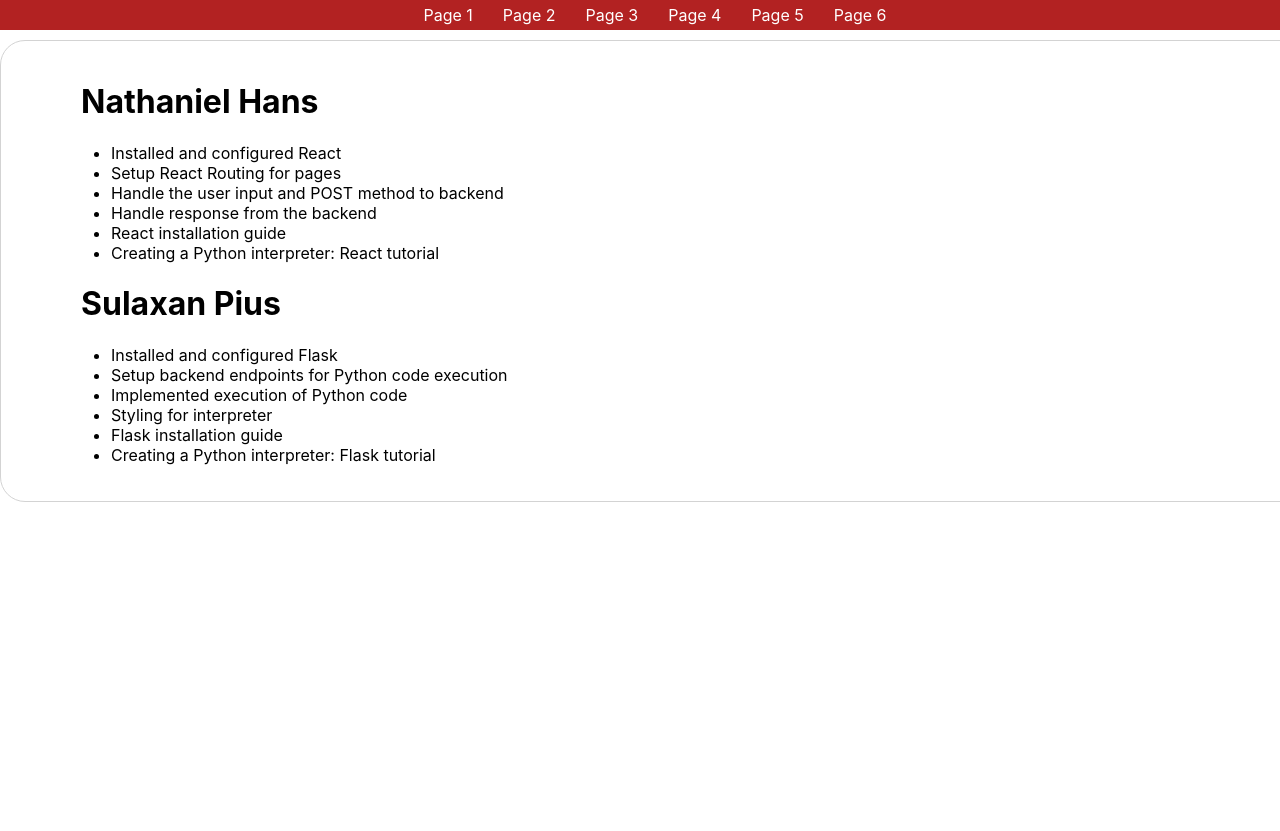
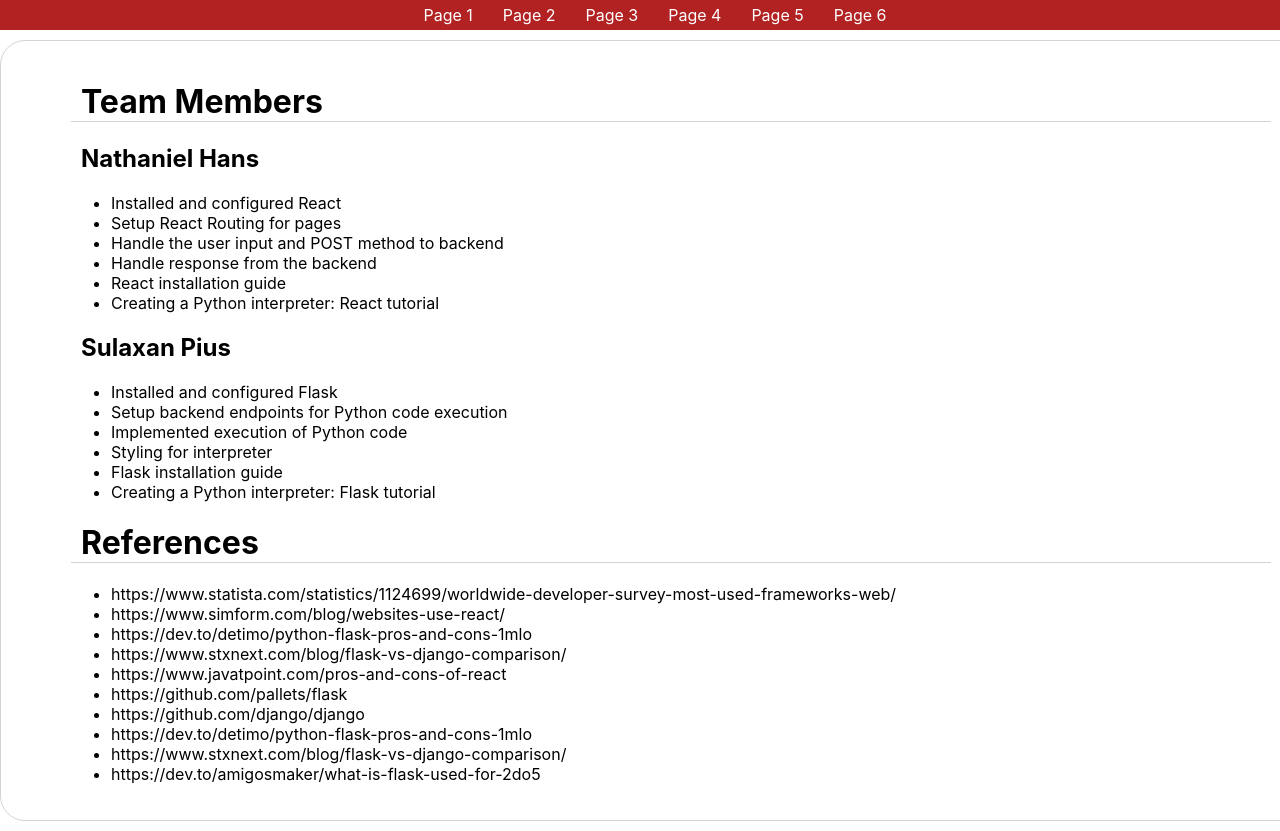
Before and after one commit to nathan-builds/cps530Project, a React (Create React App) app in the folder frontend/: page /page6 in a window 1280 px wide. Shown: the top 831 px of the page. Before the commit the page ends 800 px from the top, so only its background shows below. Built offline with nearby package versions, Linux system fonts and the light colour scheme.

Commit message:
add references

```diff
--- a/frontend/src/pages/Page6.js
+++ b/frontend/src/pages/Page6.js
@@ -4,7 +4,8 @@ const Page6 = () => {
   return (
     <div className="outer-container">
       <div className="container">
-        <h1>Nathaniel Hans</h1>
+        <h1 className="section-title">Team Members</h1>
+        <h2>Nathaniel Hans</h2>
         <ul>
             <li>Installed and configured React</li>
             <li>Setup React Routing for pages</li>
@@ -13,7 +14,7 @@ const Page6 = () => {
             <li>React installation guide</li>
             <li>Creating a Python interpreter: React tutorial</li>
         </ul>
-        <h1>Sulaxan Pius</h1>
+        <h2>Sulaxan Pius</h2>
         <ul>
             <li>Installed and configured Flask</li>
             <li>Setup backend endpoints for Python code execution</li>
@@ -22,6 +23,22 @@ const Page6 = () => {
             <li>Flask installation guide</li>
             <li>Creating a Python interpreter: Flask tutorial</li>
         </ul>
+
+        <h1 className="section-title">References</h1>
+        <section>
+          <ul>
+            <li>https://www.statista.com/statistics/1124699/worldwide-developer-survey-most-used-frameworks-web/</li>
+            <li>https://www.simform.com/blog/websites-use-react/</li>
+            <li>https://dev.to/detimo/python-flask-pros-and-cons-1mlo</li>
+            <li>https://www.stxnext.com/blog/flask-vs-django-comparison/</li>
+            <li>https://www.javatpoint.com/pros-and-cons-of-react</li>
+            <li>https://github.com/pallets/flask</li>
+            <li>https://github.com/django/django</li>
+            <li>https://dev.to/detimo/python-flask-pros-and-cons-1mlo</li>
+            <li>https://www.stxnext.com/blog/flask-vs-django-comparison/</li>
+            <li>https://dev.to/amigosmaker/what-is-flask-used-for-2do5</li>
+          </ul>
+        </section>
       </div>
     </div>
   );
```
